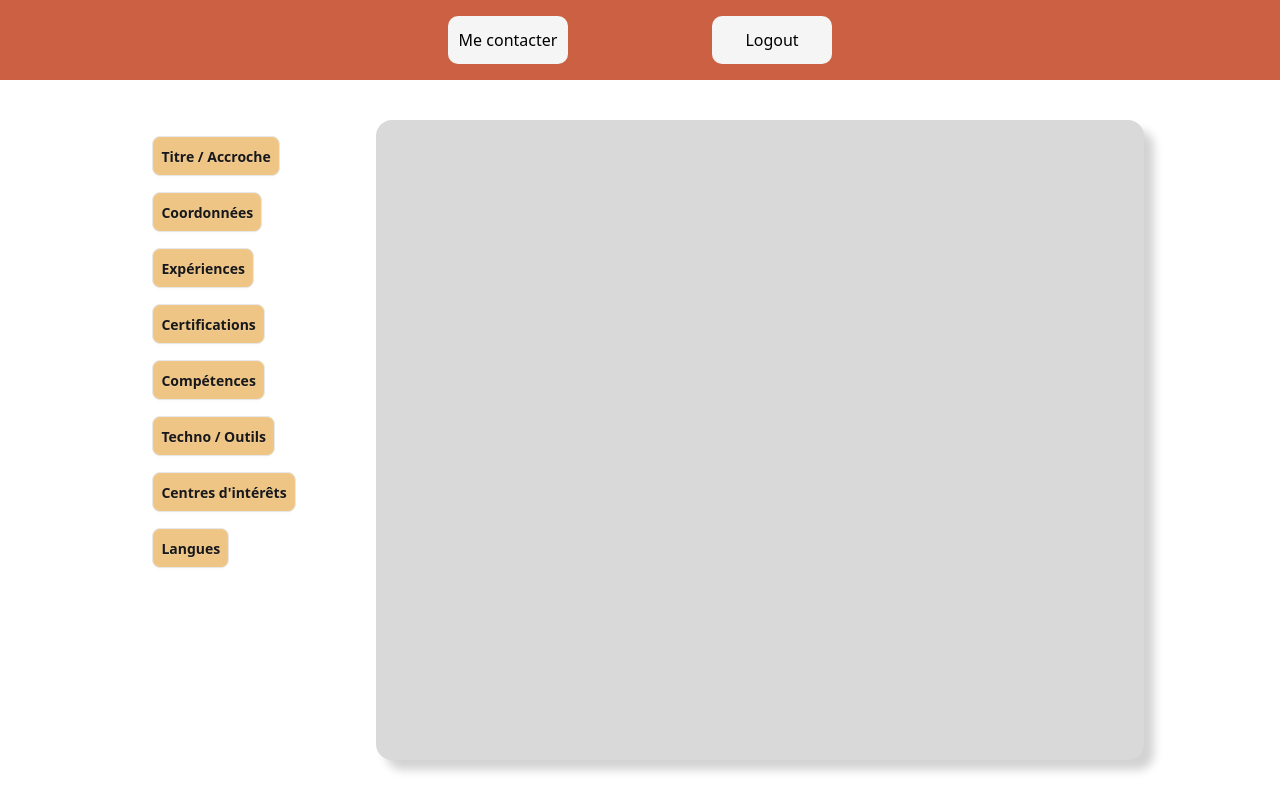
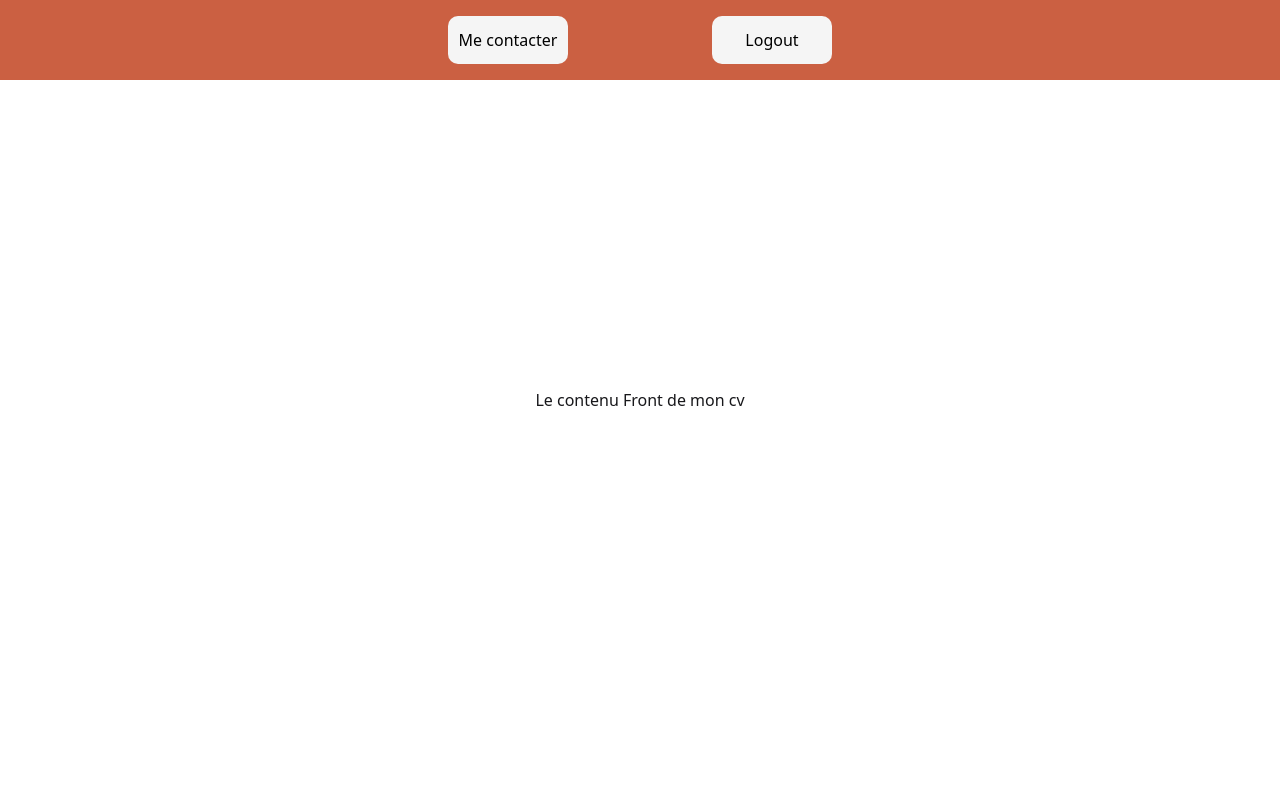
Before and after one commit to yannou64/PortFolio-Frontend, a React (Vite) app: page /cv in a window 1280 px wide. Built offline with nearby package versions, Linux system fonts and the light colour scheme.

Commit message:
EditCv encours faire changer le style du bouton selectionne

```diff
--- a/src/pages/Cv/Cv.jsx
+++ b/src/pages/Cv/Cv.jsx
@@ -50,7 +50,7 @@ export default function Cv() {
   return (
     <div className="container">
       <Header username={username} role={role} triggerEditMode={triggerEditMode} editMode={editMode}/>
-      {editMode ? <CvContenu /> : <EditCv />}
+      {!editMode ? <CvContenu /> : <EditCv />}
     </div>
   );
 }
--- a/src/pages/EditCv/EditCv.jsx
+++ b/src/pages/EditCv/EditCv.jsx
@@ -11,19 +11,23 @@ import { useState } from "react";
 
 export default function EditCv() {
     const [formActif, setFormActif] = useState("")
-    console.log(formActif)
+
+    function selectForm(e){
+        setFormActif(e.target.id)
+        document.getElementById(e.target.id).classList.toggle('selected')
+    }
 
     return (
     <div id="EditDisplay">
       <div id="collectionList">
-        <button id="Titre" className="btn" onClick={((e)=>setFormActif(e.target.id))}>Titre / Accroche</button>
-        <button id="Coordonnees" className="btn" onClick={(e)=>setFormActif(e.target.id)}>Coordonnées</button>
-        <button id="Experiences" className="btn" onClick={((e)=>setFormActif(e.target.id))}>Expériences</button>
-        <button id="Certifications" className="btn" onClick={((e)=>setFormActif(e.target.id))}>Certifications</button>
-        <button id="Competences" className="btn" onClick={((e)=>setFormActif(e.target.id))}>Compétences</button>
-        <button id="Techno" className="btn" onClick={((e)=>setFormActif(e.target.id))}>Techno / Outils</button>
-        <button id="Interets" className="btn" onClick={((e)=>setFormActif(e.target.id))}>Centres d'intérêts</button>
-        <button id="Langues" className="btn" onClick={((e)=>setFormActif(e.target.id))}>Langues</button>
+        <button id="Titre" className="btn" onClick={selectForm}>Titre / Accroche</button>
+        <button id="Coordonnees" className="btn" onClick={selectForm}>Coordonnées</button>
+        <button id="Experiences" className="btn" onClick={selectForm}>Expériences</button>
+        <button id="Certifications" className="btn" onClick={selectForm}>Certifications</button>
+        <button id="Competences" className="btn" onClick={selectForm}>Compétences</button>
+        <button id="Techno" className="btn" onClick={selectForm}>Techno / Outils</button>
+        <button id="Interets" className="btn" onClick={selectForm}>Centres d'intérêts</button>
+        <button id="Langues" className="btn" onClick={selectForm}>Langues</button>
       </div>
       <div id="formDisplay">
         {formActif === "Titre" && <TitreAccroche />}
--- a/src/pages/EditCv/editCv.css
+++ b/src/pages/EditCv/editCv.css
@@ -34,3 +34,8 @@
     background-color: var(--myGray);
     box-shadow: 10px 10px 10px lightgray;
 }
+
+#collectionList button.selected {
+    color: red;
+    background-color: var(--myGray);
+}
```
